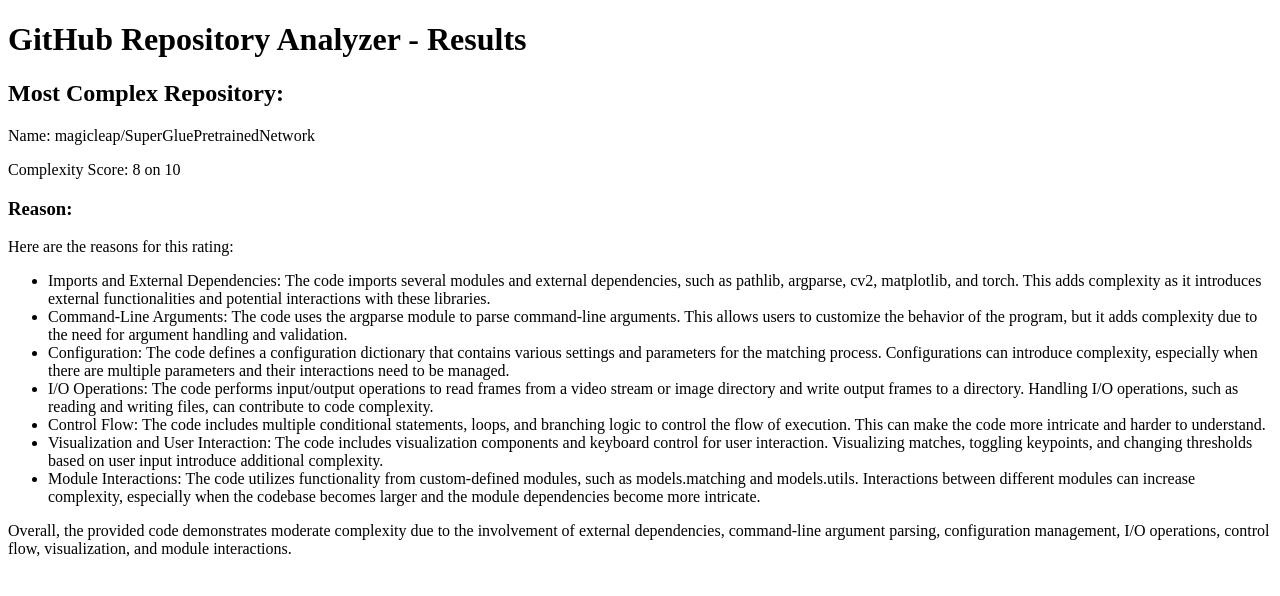
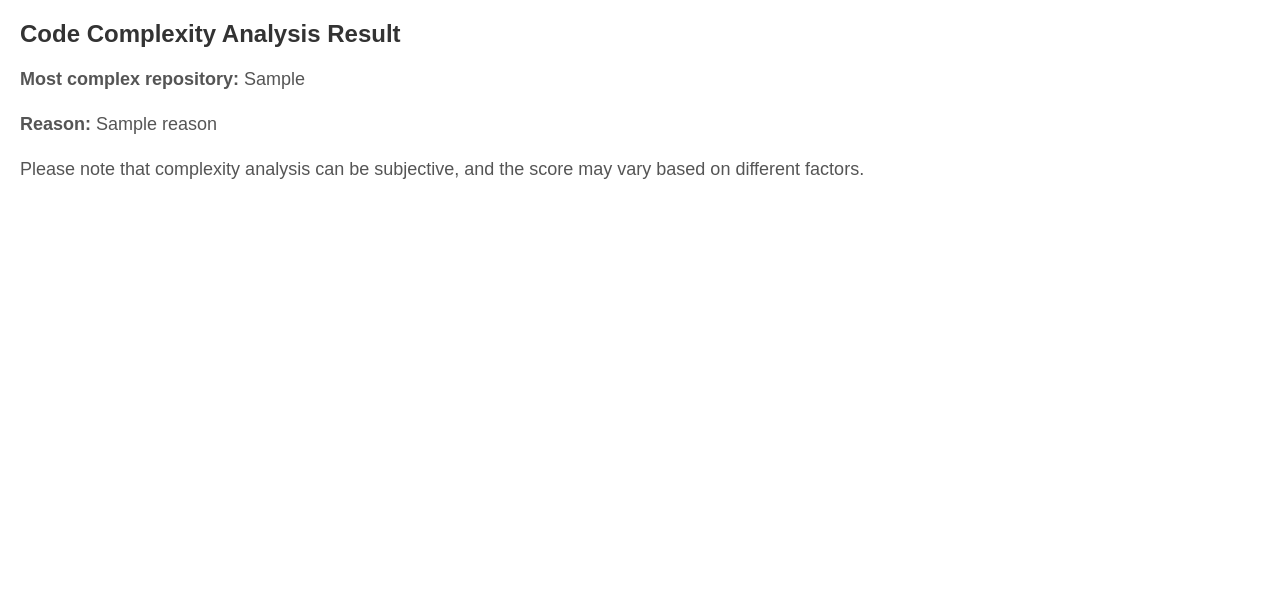
Before and after one commit to ayushvrma/Mercor_Project, a Flask app: template app/templates/result.html in a window 1280 px wide. Shown: the top 596 px of the page. Run offline with Flask 3, Linux system fonts and the light colour scheme; the template is opened without the code that fills it: most values are stand-ins (such as "Sample title", 1, 10 or a date in 2020).

Commit message:
bckend update 2

```diff
--- a/app/templates/result.html
+++ b/app/templates/result.html
@@ -2,41 +2,38 @@
 <html>
 
 <head>
-    <title>GitHub Repository Analyzer - Results</title>
+    <title>Result</title>
+    <style>
+        body {
+            font-family: Arial, sans-serif;
+            margin: 20px;
+        }
+
+        h1 {
+            color: #333;
+            font-size: 24px;
+            margin-bottom: 10px;
+        }
+
+        p {
+            color: #555;
+            font-size: 18px;
+            line-height: 1.5;
+        }
+    </style>
 </head>
 
 <body>
-    <h1>GitHub Repository Analyzer - Results</h1>
-    <h2>Most Complex Repository:</h2>
-    <p>Name: magicleap/SuperGluePretrainedNetwork</p>
-    <p>Complexity Score: 8 on 10</p>
-    <h3>Reason:</h3>
-    <p>Here are the reasons for this rating:</p>
-    <ul>
-        <li>Imports and External Dependencies: The code imports several modules and external dependencies, such as
-            pathlib, argparse, cv2, matplotlib, and torch. This adds complexity as it introduces external
-            functionalities and potential interactions with these libraries.</li>
-        <li>Command-Line Arguments: The code uses the argparse module to parse command-line arguments. This allows users
-            to customize the behavior of the program, but it adds complexity due to the need for argument handling and
-            validation.</li>
-        <li>Configuration: The code defines a configuration dictionary that contains various settings and parameters for
-            the matching process. Configurations can introduce complexity, especially when there are multiple parameters
-            and their interactions need to be managed.</li>
-        <li>I/O Operations: The code performs input/output operations to read frames from a video stream or image
-            directory and write output frames to a directory. Handling I/O operations, such as reading and writing
-            files, can contribute to code complexity.</li>
-        <li>Control Flow: The code includes multiple conditional statements, loops, and branching logic to control the
-            flow of execution. This can make the code more intricate and harder to understand.</li>
-        <li>Visualization and User Interaction: The code includes visualization components and keyboard control for user
-            interaction. Visualizing matches, toggling keypoints, and changing thresholds based on user input introduce
-            additional complexity.</li>
-        <li>Module Interactions: The code utilizes functionality from custom-defined modules, such as models.matching
-            and models.utils. Interactions between different modules can increase complexity, especially when the
-            codebase becomes larger and the module dependencies become more intricate.</li>
-    </ul>
-    <p>Overall, the provided code demonstrates moderate complexity due to the involvement of external dependencies,
-        command-line argument parsing, configuration management, I/O operations, control flow, visualization, and module
-        interactions.</p>
+    <h1>Code Complexity Analysis Result</h1>
+    <p>
+        <strong>Most complex repository:</strong> {{ most_complex_repo }}
+    </p>
+    <p>
+        <strong>Reason:</strong> {{ reason }}
+    </p>
+    <p>
+        Please note that complexity analysis can be subjective, and the score may vary based on different factors.
+    </p>
 </body>
 
 </html>
--- a/utils/backend.py
+++ b/utils/backend.py
@@ -106,7 +106,7 @@
         else:
             # If the current chunk is not empty, add it to the list of chunks
             if current_chunk:
-                chunk_with_prompt = encoding.encode(f'You are a code complexity analyser, you will go through the 1 file in piece of code chunks and analyse their complexity and provide me with a score out of 10, it can be upto 2 decimal places. i will provide you code chunks in multiple messages with "CONTINUED IN NEXT MESSAGE" written on end of 1 chunk with "END OF FILE" written when the file is completed. you will then start your analysis on the code and provide me with a score, reason. Say "lets start ayush" to get started\n{current_chunk.strip()}\nCONTINUED IN NEXT MESSAGE...\n')
+                chunk_with_prompt = encoding.encode(f'You are a code complexity analyser, you will go through the 1 file in piece of code chunks and analyse their complexity and provide me with a score out of 10, it can be upto 2 decimal places in the first line of your response. i will provide you code chunks in multiple messages with "CONTINUED IN NEXT MESSAGE" written on end of 1 chunk with "END OF FILE" written when the file is completed. you will then start your analysis on the code and provide me with a score, reason. Say "lets start ayush" to get started\n{current_chunk.strip()}\nCONTINUED IN NEXT MESSAGE...\n')
                 chunks.append(chunk_with_prompt)
             current_chunk = line + '\n'
 
```
Also changed, not shown: README.md.
